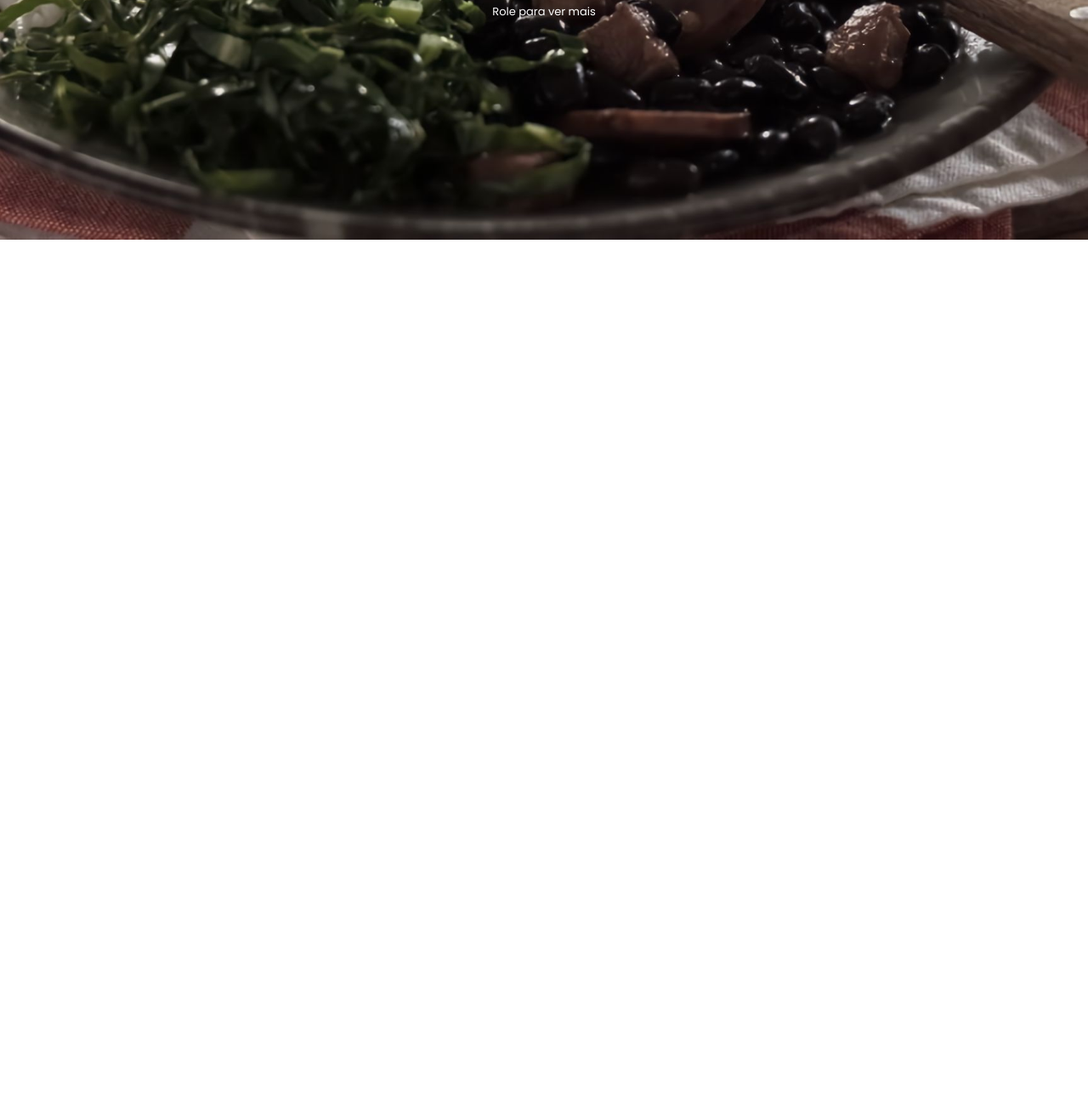
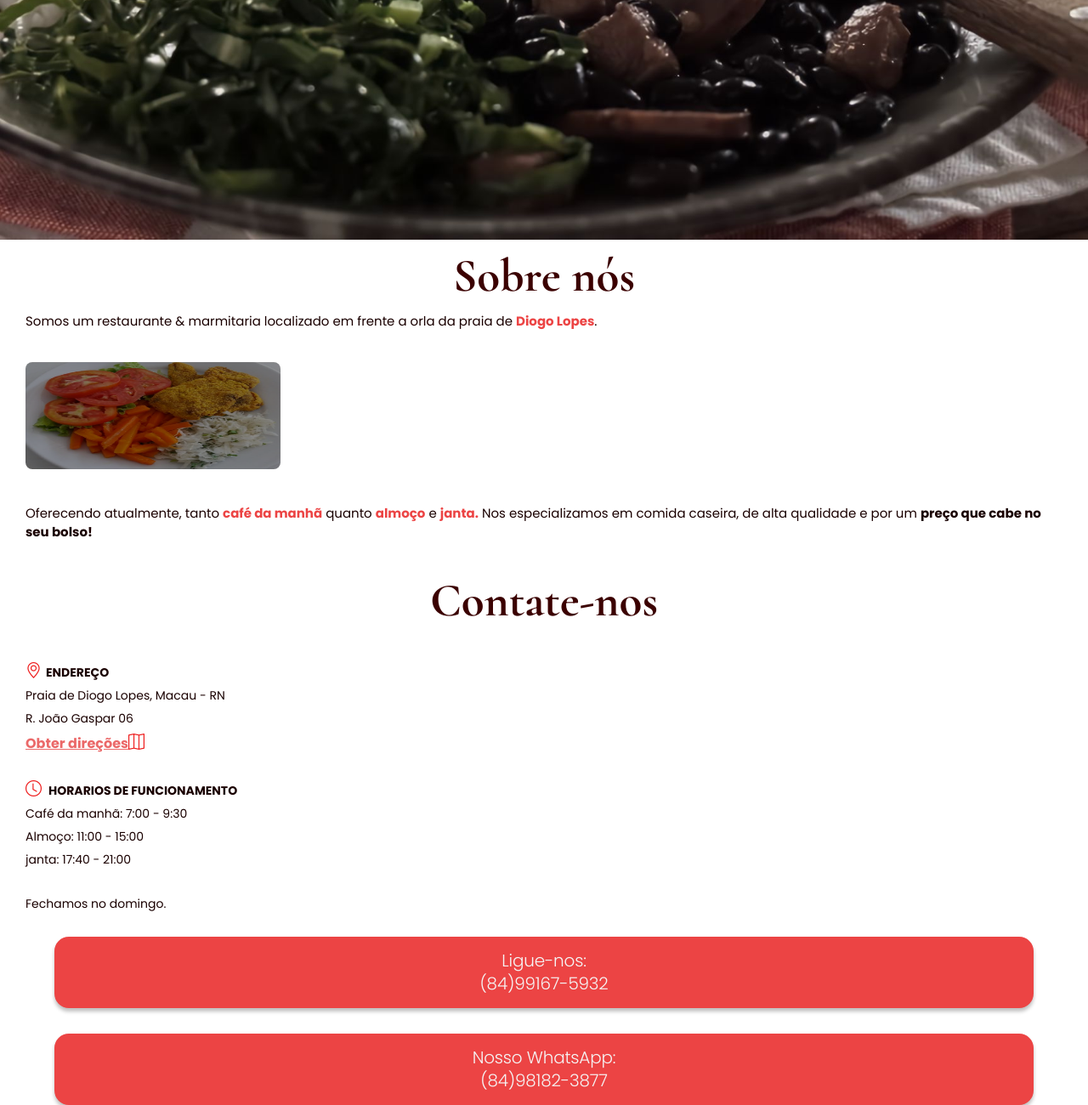
Before and after one commit to gustavsant/restaurant-landing-page, a plain HTML site: page index.html in a window 1280 px wide. Shown: the part 518-1818 px from the top of the page at 85% size. Before the commit the page ends 800 px from the top, so only its background shows below. Drawn offline with nearby package versions, Linux system fonts and the light colour scheme.

Commit message:
ta ficando bao

```diff
--- a/index.html
+++ b/index.html
@@ -1,45 +1,112 @@
 <!DOCTYPE html>
 <html lang="en">
   <head>
-  <meta charset="UTF-8">
-  <meta http-equiv="X-UA-Compatible" content="IE=edge">
-  <meta name="viewport" content="width=device-width, initial-scale=1.0">
+    <meta charset="UTF-8" />
+    <meta http-equiv="X-UA-Compatible" content="IE=edge" />
+    <meta name="viewport" content="width=device-width, initial-scale=1.0" />
     <!-- ESTILOS -->
-  <link rel="stylesheet" href="src/styles/home.css">
-  <link rel="stylesheet" href="src/styles/menu.css">
-
+    <link rel="stylesheet" href="src/styles/home.css" />
+    <link rel="stylesheet" href="src/styles/about.css" />
+    <link rel="stylesheet" href="src/styles/contact.css" />
+    <link rel="stylesheet" href="src/styles/menu.css" />
 
     <!-- FONTES -->
-  <link rel="preconnect" href="https://fonts.googleapis.com">
-  <link rel="preconnect" href="https://fonts.gstatic.com" crossorigin>
-  <link href="https://fonts.googleapis.com/css2?family=Poppins:wght@300;400;500;600;700;900&family=Tangerine:wght@400;700&display=swap" rel="stylesheet">
-  <link rel="preconnect" href="https://fonts.googleapis.com">
-  <link rel="preconnect" href="https://fonts.gstatic.com" crossorigin>
-  <link href="https://fonts.googleapis.com/css2?family=Cormorant:wght@400;500;600;700&display=swap" rel="stylesheet">
+    <link rel="preconnect" href="https://fonts.googleapis.com" />
+    <link rel="preconnect" href="https://fonts.gstatic.com" crossorigin />
+    <link
+      href="https://fonts.googleapis.com/css2?family=Poppins:wght@300;400;500;600;700;900&family=Tangerine:wght@400;700&display=swap"
+      rel="stylesheet"
+    />
+    <link rel="preconnect" href="https://fonts.googleapis.com" />
+    <link rel="preconnect" href="https://fonts.gstatic.com" crossorigin />
+    <link
+      href="https://fonts.googleapis.com/css2?family=Cormorant:wght@400;500;600;700&display=swap"
+      rel="stylesheet"
+    />
 
     <!-- ICONES -->
-  <link rel="stylesheet" href="https://cdn.jsdelivr.net/npm/bootstrap-icons@1.9.1/font/bootstrap-icons.css">
-
+    <link
+      rel="stylesheet"
+      href="https://cdn.jsdelivr.net/npm/bootstrap-icons@1.9.1/font/bootstrap-icons.css"
+    />
 
     <title>Maria's Restaurante</title>
   </head>
   <body>
     <section id="home">
       <header>
-      <img src="src/img/logo-p.png" alt="logo-pequena">
+        <img src="src/img/logo-p.png" alt="logo-pequena" />
         <span>menu</span>
       </header>
       <div class="desc">
-      <img class="logo" src="src/img/logo-g.png" alt="">
+        <img class="logo" src="src/img/logo-g.png" alt="" />
         <div id="descricao">
           <p>
-          Experimente a melhor comida caseira da região. <br/>
+            Experimente a melhor comida caseira da região. <br />
             Visite já!
           </p>
-        <p id="title">
-          Maria's Restaurante
+          <p id="title">Maria's Restaurante</p>
+          <p class="scroll-flag">Role para ver mais</p>
+        </div>
+      </div>
+    </section>
+    <section id="about">
+      <h2 style="font-family: 'Cormorant'">Sobre nós</h2>
+
+      <p>
+        Somos um restaurante & marmitaria localizado em frente a orla da praia
+        de <strong>Diogo Lopes</strong>.
       </p>
-        <p class="scroll-flag">Role para ver mais</p>
+
+      <img src="src/img/prato01.png" alt="prato delicioso" />
+
+      <p>
+        Oferecendo atualmente, tanto <strong>café da manhã</strong> quanto
+        <strong>almoço</strong> e <strong>janta.</strong> Nos especializamos em
+        comida caseira, de alta qualidade e por um
+        <strong class="bold-only">preço que cabe no seu bolso!</strong>
+      </p>
+    </section>
+    <section id="contact">
+      <h2 style="font-family: 'Cormorant'">Contate-nos</h2>
+
+      <p>
+        <strong><i class="bi bi-geo-alt"></i>ENDEREÇO </strong>
+      </p>
+
+      <p>
+        Praia de Diogo Lopes, Macau - RN <br />
+        R. João Gaspar 06
+      </p>
+      <a href="#"><strong>Obter direções</strong></a
+      ><i class="bi bi-map"></i> <br />
+
+      <p>
+        <br /><strong
+          ><i class="bi bi-clock"></i> HORARIOS DE FUNCIONAMENTO</strong
+        >
+      </p>
+
+      <p>
+        Café da manhã: 7:00 - 9:30 <br />
+        Almoço: 11:00 - 15:00 <br />
+        janta: 17:40 - 21:00
+      </p>
+      <br />
+      <p>Fechamos no domingo.</p>
+      <br />
+      <div class="contact">
+        <div>
+          <p>
+            Ligue-nos: <br />
+            (84)99167-5932
+          </p>
+        </div>
+        <div>
+          <p>
+            Nosso WhatsApp: <br />
+            (84)98182-3877
+          </p>
         </div>
       </div>
     </section>
--- /dev/null
+++ b/src/styles/about.css
@@ -0,0 +1,42 @@
+#about {
+  padding: 0 30px;
+}
+#about h2 {
+  font-style: normal;
+  font-weight: 700;
+  font-size: 55px;
+  line-height: 59px;
+  /* identical to box height, or 107% */
+
+  text-align: center;
+
+  /* vermelhoEscuro */
+
+  color: #3b0000;
+  margin: 13px 0;
+}
+#about img {
+  width: 300px;
+  height: 126px;
+  border-radius: 8px;
+  margin: 37px 0;
+}
+#about p {
+  font-family: 'Poppins';
+  font-style: normal;
+  font-weight: 400;
+  font-size: 15px;
+  line-height: 22px;
+
+  /* vermelhoCorpo */
+
+  color: #1a0000;
+}
+#about p strong {
+  color: #ec4444;
+  font-weight: bold;
+}
+#about p strong.bold-only {
+  font-weight: semi-bold;
+  color: #1a0000;
+}
--- /dev/null
+++ b/src/styles/contact.css
@@ -0,0 +1,70 @@
+#contact {
+  padding: 0 30px;
+  font-family: 'Poppins';
+}
+#contact h2 {
+  margin: 40px 0;
+  font-style: normal;
+  font-weight: 700;
+  font-size: 55px;
+  line-height: 59px;
+  /* identical to box height, or 107% */
+
+  text-align: center;
+
+  /* vermelhoEscuro */
+
+  color: #3b0000;
+}
+#contact p {
+  font-family: 'Poppins';
+  font-style: normal;
+  font-weight: 400;
+  font-size: 14px;
+  line-height: 27px;
+  /* or 15px */
+
+  /* vermelhoCorpo */
+
+  color: #1a0000;
+}
+#contact a {
+  color: #eb6969;
+}
+#contact i {
+  color: #ee1c1c;
+  font-size: 19px;
+  margin-right: 5px;
+}
+#contact .contact {
+  display: flex;
+  flex-direction: column;
+  justify-content: center;
+  align-items: center;
+  gap: 30px;
+}
+#contact .contact div {
+  display: flex;
+  justify-content: center;
+  align-items: center;
+  padding: 15px;
+  background: #ec4444;
+  box-shadow: 0px 4px 4px rgba(0, 0, 0, 0.25);
+  border-radius: 17px;
+  width: 90vw;
+  border-radius: 17px;
+}
+#contact .contact div p {
+  font-family: 'Poppins';
+  font-style: normal;
+  font-weight: 300;
+  font-size: 20px;
+  /* or 17px */
+
+  text-align: center;
+  letter-spacing: -0.01em;
+
+  /* c0 */
+
+  color: #f5f5f5;
+}
--- a/src/styles/home.css
+++ b/src/styles/home.css
@@ -12,7 +12,8 @@
   width: 100vw;
 }
 #home .desc {
-  font-family: 'Cormorant', serif;
+  padding: 0 30px;
+  font-family: 'Poppins';
   display: flex;
   flex-direction: column;
   align-items: center;
@@ -23,14 +24,15 @@
 }
 
 #home #descricao {
-  font-size: 18px;
+  font-size: 14px;
+  font-weight: semi-bold;
   color: white;
   text-align: center;
 }
 #home #descricao #title {
   font-family: 'Tangerine';
   font-size: 64px;
-  margin-bottom: 1em;
+  margin-bottom: 0.5em;
 }
 #home #descricao .scroll-flag {
   font-family: 'Poppins';
--- a/src/styles/menu.css
+++ b/src/styles/menu.css
@@ -1,4 +1,5 @@
 #home header {
+  padding: 0 30px;
   font-family: 'Cormorant', serif;
   color: white;
   display: flex;
```
Lines whose indentation alone changed are shown as unchanged.
